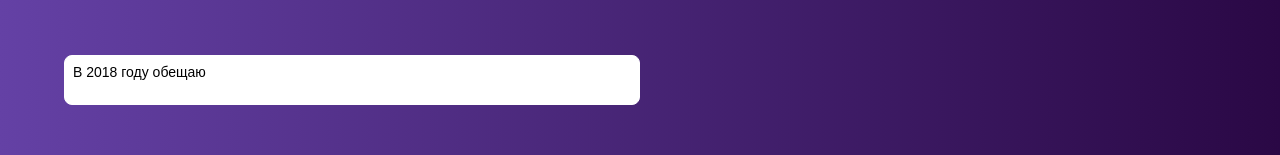
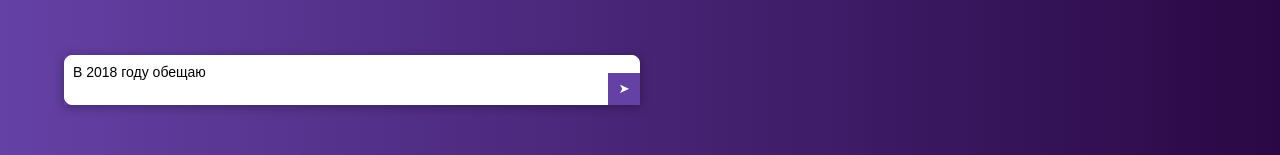
Before and after one commit to Luchanso/new-year-chain, a React (Create React App) app: page / in a window 1280 px wide. Shown: the part 469-624 px from the top of the page. Built offline with nearby package versions, Linux system fonts and the light colour scheme.

Commit message:
feat(*): add message block

```diff
--- a/src/pages/Main/Main.jsx
+++ b/src/pages/Main/Main.jsx
@@ -57,13 +57,35 @@ const MessageBox = styled.textarea`
   border-radius: 8px;
   border-color: white;
   resize: none;
-  padding: 8px;
+  padding: 8px 40px 8px 8px;
   outline: none;
   overflow-y: hidden;
   font-family: Arial, Helvetica, sans-serif;
   font-size: 14px;
   box-sizing: border-box;
 `;
+
+const Send = styled.button`
+  position: absolute;
+  width: 32px;
+  height: 32px;
+  margin: 0;
+  border: none;
+  outline: none;
+  background: #6441a5;
+  right: 0;
+  bottom: 0;
+  color: #fff;
+`;
+
+const MessageBlock = styled.div`
+  display: flex;
+  width: 100%;
+  position: relative;
+  box-shadow: 0px 2px 10px 0px #00000054;
+`;
+
+// ХОЧУ НАРИСОВАТЬ ИКОНКУ ОТПРАВКИ ВНУТРИ ИНПУТА
 
 const Main = () => (
   <Fragment>
@@ -75,7 +97,10 @@ const Main = () => (
             {' '}
             <b>Blockchain!</b>
           </Description>
-          <MessageBox>В 2018 году обещаю </MessageBox>
+          <MessageBlock>
+            <MessageBox>В 2018 году обещаю </MessageBox>
+            <Send>➤</Send>
+          </MessageBlock>
         </AlignAction>
       </Column>
       <Column />
```
